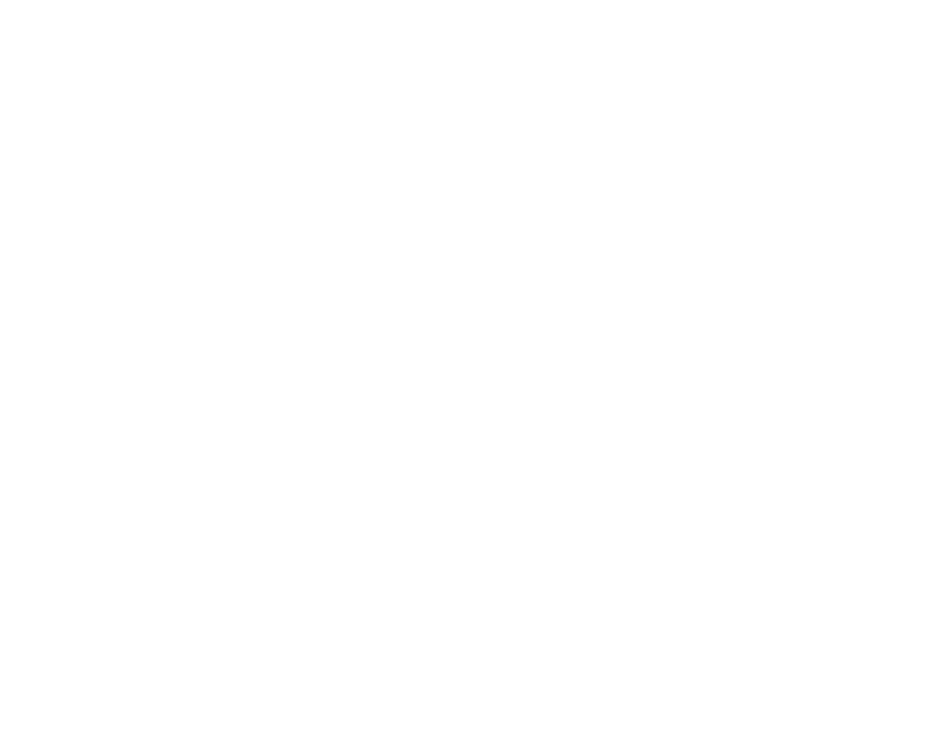
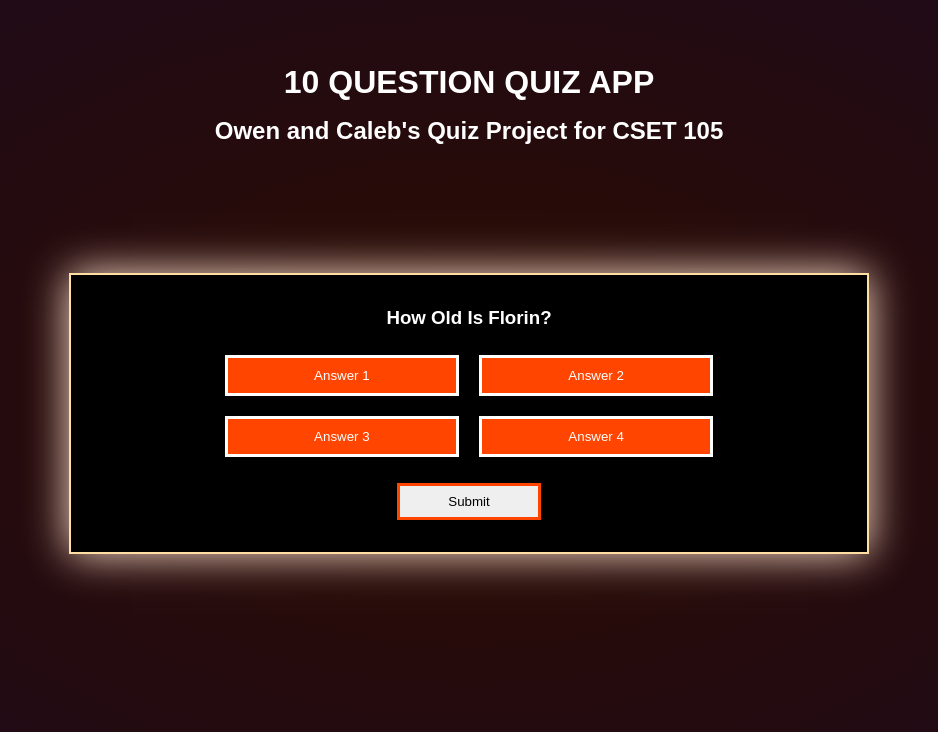
Before and after one commit to stefanescuowen-cmd/CSET105-Final, a plain HTML site: page project2/index.html in a window 1280 px wide. Shown: the whole page, without its empty margins (171-1109 px from the left). Drawn offline with Linux system fonts and the light colour scheme.

Commit message:
Added starter styling and html content

```diff
--- a/project2/index.html
+++ b/project2/index.html
@@ -3,11 +3,31 @@
 <head>
     <meta charset="UTF-8">
     <meta name="viewport" content="width=device-width, initial-scale=1.0">
-    <title>Document</title>
+    <title>10 Question Quiz</title>
     <link rel="stylesheet" href="style.css">
     <link rel="shortcut icon" href="favicon.ico" type="image/x-icon">
 </head>
 <body>
+    <header>
+        <h1>10 Question Quiz App</h1>
+        <h2>Owen and Caleb's Quiz Project for CSET 105</h2>
+    </header>
+    <section id="main">
+        <div id="questionBlock">
+            <h3>How old is Florin?</h3>
+            <div id="answers">
+                <button class="answer">Answer 1</button>
+                <button class="answer">Answer 2</button>
+                <button class="answer">Answer 3</button>
+                <button class="answer">Answer 4</button>
+            </div>
+            <button id="submit">Submit</button>
+        </div>
+    </section>
+    <footer>
 
+    </footer>
+
+    <script src="script.js"></script>
 </body>
 </html>
--- a/project2/style.css
+++ b/project2/style.css
@@ -0,0 +1,96 @@
+* {
+    box-sizing: border-box;
+    padding: 0;
+    margin: 0;
+}
+
+
+/*general styling*/
+body {
+    font-family: Arial, Helvetica, sans-serif;
+    text-align: center;
+    background:radial-gradient(rgb(44, 12, 0), rgb(30, 10, 25));
+    height: 100vh;
+}
+
+
+/*header styling*/
+header {
+    padding: 3rem;
+    color: white;
+
+}
+
+h1 {
+    text-transform: uppercase;
+    margin: 1rem;
+}
+
+
+/*question block styling*/
+#questionBlock {
+    width: 800px;
+    margin:5rem auto;
+    padding: 2rem;
+    background-color: black;
+    color: white;
+
+    border: 2px solid rgb(255, 223, 163);
+    box-shadow: 0 0  40px rgb(255, 224, 204);
+}
+
+#questionBlock h3 {
+    margin-bottom: 1rem;
+    text-transform: capitalize;
+}
+
+#questionBlock #answers {
+    display: flex;
+    flex-wrap: wrap;
+    justify-content: center;
+    width: 80%;
+    margin: auto;
+}
+
+#questionBlock .answer {
+    border-radius: 0;
+    padding: 10px;
+    margin: 10px;
+    width: 40%;
+
+    background-color: orangered;
+    color:white;
+    border: 3px solid white;
+
+    transition: all .3s;
+}
+
+#questionBlock .answer:hover {
+    background-color: white;
+    color:black;
+    border: 3px solid orangered;
+    cursor:pointer;
+
+    box-shadow: 0 0  20px rgba(255, 224, 204, 0.336);
+}
+
+#questionBlock #submit {
+    margin-top: 1rem;
+
+    border-radius: 0;
+    padding: .5rem 3rem;
+
+    background-color: oran;
+    color:black;
+    border: 3px solid orangered;
+
+    transition: all .3s;
+}
+
+#questionBlock #submit:hover {
+    background-color: orangered;
+    color:white;
+    border: 3px solid white;
+    cursor:pointer;
+    box-shadow: 0 0  20px rgba(255, 224, 204, 0.397);
+}
```
